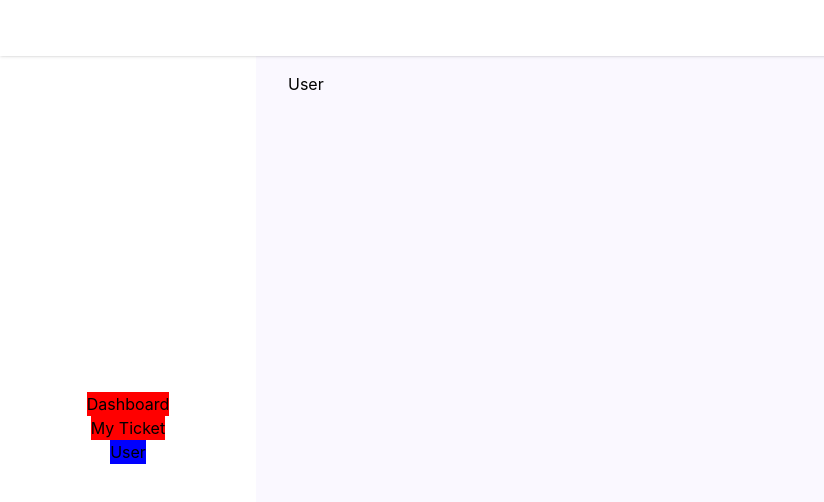
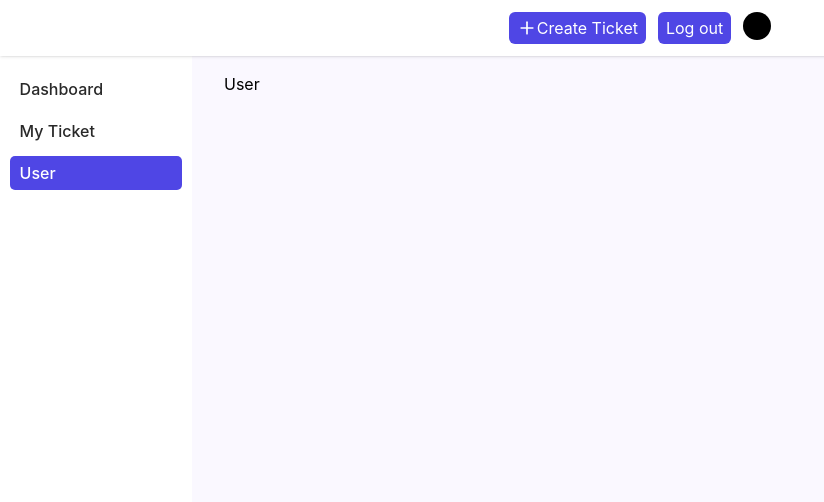
Before and after one commit to kiranTM36/IT-service-Desk, a React (Vite) app in the folder frontend/: page /user in a window 1280 px wide. Shown: the top 502 px of the page, without its empty margins (0-824 px from the left). Built offline with nearby package versions, Linux system fonts and the light colour scheme; no server answers.

Commit message:
user slice

```diff
--- a/frontend/src/App.tsx
+++ b/frontend/src/App.tsx
@@ -5,6 +5,7 @@ import Auth from './auth/Auth'
 import Login from './auth/Login'
 import Signup from './auth/Signup'
 import User from './pages/User'
+import Create from './ticket/Create'
 
 
 const App = () => {
@@ -15,6 +16,7 @@ const App = () => {
 
         <Route path='/' element={<Home />} >
           <Route path='/ticket' element={<Ticket />} />
+          <Route path='/create' element={<Create />} />
           <Route path='/user' element={<User />} />
         </Route>
 
--- a/frontend/src/Home.tsx
+++ b/frontend/src/Home.tsx
@@ -7,7 +7,7 @@ const Home = () => {
     <div>
         <Navbar />
 
-        <div className='mt-[7vh] h-[93vh] grid grid-cols-[20%_80%]'>
+        <div className='mt-[7vh] h-[93vh] grid grid-cols-[15%_85%]'>
             <Sidenav />
 
             <div className='px-8 py-4 bg-[#FAF8FF] h-full overflow-x-hidden overflow-y-auto'>
--- a/frontend/src/components/Navbar.tsx
+++ b/frontend/src/components/Navbar.tsx
@@ -1,8 +1,43 @@
+import { Plus } from "lucide-react"
+import { useDispatch, useSelector } from "react-redux"
+import { Link } from "react-router-dom"
+import { type AppDispatch, type RootState } from "../store/store"
+import { logOutAction } from "../store/userSlice"
+import { useEffect } from "react"
+
 const Navbar = () => {
+
+  const dispatch = useDispatch<AppDispatch>()
+  const { user } = useSelector((state: RootState) => state.user);
+
+
+const handleLogout = async() => {
+  await dispatch(logOutAction())
+}
+
   return (
-    <div className="h-[7vh] bg-white w-full shadow fixed top-0 left-0 z-10">
+    <div className="h-[7vh] bg-white w-full shadow fixed top-0 left-0 z-10 flex justify-center items-center">
+      <div>
 
+      </div>
+
+
+      <div className="flex gap-3">
+
+        <Link to='/create'>
+          <button className="bg-[#4F46E5] flex justify-center items-center px-2 py-1 text-white rounded-md"><Plus size={20} /> Create Ticket</button>
+        </Link>
+
+        <Link to='/'>
+          <button className="bg-[#4F46E5] flex justify-center items-center px-2 py-1 text-white rounded-md" onClick={handleLogout}>Log out</button>
+        </Link>
+
+        <div className="rounded-full bg-black h-7 w-7">
+
+        </div>
+      </div>
     </div>
+
   )
 }
 
--- a/frontend/src/components/Sidenav.tsx
+++ b/frontend/src/components/Sidenav.tsx
@@ -2,10 +2,10 @@ import { Link, NavLink } from "react-router-dom"
 
 const Sidenav = () => {
   return (
-    <div className='h-full w-full shadow flex justify-center items-center flex-col'>
-        <NavLink to='/' className={({isActive}) => ` ${isActive ? 'active' : 'inActive'}`}>Dashboard</NavLink>
-        <NavLink to='/ticket' className={({isActive}) => ` ${isActive ? 'active' : 'inActive'}`}>My Ticket</NavLink>
-        <NavLink to='/user' className={({isActive}) => ` ${isActive ? 'active' : 'inActive'}`}>User</NavLink>
+    <div className='h-full w-full shadow flex justify-start items-center flex-col py-4 gap-2'>
+        <NavLink to='/' className={({isActive}) => `default ${isActive ? 'inActive' : ''}`}>Dashboard</NavLink>
+        <NavLink to='/ticket' className={({isActive}) => `default ${isActive ? 'inActive' : ''}`}>My Ticket</NavLink>
+        <NavLink to='/user' className={({isActive}) => ` default ${isActive ? 'inActive' : ''}`}>User</NavLink>
     </div>
   )
 }
--- a/frontend/src/index.css
+++ b/frontend/src/index.css
@@ -1,9 +1,14 @@
 @import "tailwindcss";
 
-.active{
-    background-color: blue;
+.default{
+    color: rgb(41, 41, 41);
+    width: 90%;
+    padding: 5px 10px;
+    border-radius: 5px;
+    font-weight: 500;
 }
 
 .inActive{
-    background-color: red;
+    background-color: #4F46E5;
+    color: white;
 }
--- a/frontend/src/store/userSlice.ts
+++ b/frontend/src/store/userSlice.ts
@@ -10,23 +10,23 @@ export interface userData {
 }
 
 interface userInfo {
-    id : number
-    username: string
-    email: string
-    password: string
+    id: number;
+    email: string;
+    role: string;
+    profile: string | null;
 }
 
 interface userState {
     users : userInfo[],
     user : userInfo | null,
-    token : string
+    token : string | null
     status : string
 }
 
 const initialState : userState = {
     users : [],
     user : null,
-    token : '',
+    token : null,
     status: ''
 }
 
@@ -37,7 +37,8 @@ const userSlice = createSlice({
         setUsers (state , action : PayloadAction <userInfo[]>){
             state.users = action.payload
         },
-        setUser (state , action : PayloadAction <userInfo>){
+        setUser (state , action : PayloadAction <userInfo | null>){
+            console.log("setUser payload:", action.payload);
             state.user = action.payload
         },
         setToken (state , action : PayloadAction <string>){
@@ -52,25 +53,30 @@ const userSlice = createSlice({
 export const { setUser , setUsers , setToken , setStatus } = userSlice.actions
 export default userSlice.reducer
 
-export function LoginAction(data : userData){
-    return async function LoginThunk(dispatch:AppDispatch) {
-        dispatch(setStatus(status.LOADING))
+export function LoginAction(data: userData) {
+    return async function LoginThunk(dispatch: AppDispatch) {
+        dispatch(setStatus(status.LOADING));
+
         try {
-            const response = await axios.post('http://localhost:5555/user/login' ,data , {
-                withCredentials : true
-            })
+            const response = await axios.post(
+                'http://localhost:5555/user/login',
+                data,
+                { withCredentials: true }
+            );
 
-            if(response.status >= 200 && response.status <300 ){
-                dispatch(setUser(response.data.data))
-                dispatch(setToken(response.data.token))
-                dispatch(setStatus(status.SUCCESS))
-            }
+            console.log("Response:", response.data);
+            console.log("User:", response.data.data);
+            console.log("Backend user:", response.data.data);
+
+            dispatch(setUser(response.data.data));
+            dispatch(setToken(response.data.token));
+            dispatch(setStatus(status.SUCCESS));
 
         } catch (error) {
-            console.log(error);
-            dispatch(setStatus(status.ERRROR))
+            console.error("Login failed:", error);
+            dispatch(setStatus(status.ERRROR));
         }
-    }
+    };
 }
 
 export function signupAction(data : userData){
@@ -103,10 +109,27 @@ export function getAllUser(){
                 dispatch(setUsers(response.data.data))
                 dispatch(setStatus(status.SUCCESS))
             }
-            dispatch(setStatus(status.ERRROR))
         } catch (error) {
             console.log(error);
             dispatch(setStatus(status.ERRROR))
         }
     }
 }
+
+export function logOutAction(){
+    return async function logoutThunk(dispatch:AppDispatch) {
+        console.log("clicked");
+
+        try {
+            const response = await axios.post('http://localhost:5555/user/logout', {}, {
+                withCredentials : true
+            })
+
+            if(response.status === 200){
+                dispatch(setUser(null))
+            }
+        } catch (error) {
+
+        }
+    }
+}
--- /dev/null
+++ b/frontend/src/ticket/Create.tsx
@@ -0,0 +1,9 @@
+import Ticketform from './Ticketform'
+
+const Create = () => {
+  return (
+    <Ticketform name='Create' />
+  )
+}
+
+export default Create
--- a/frontend/src/ticket/Ticketform.tsx
+++ b/frontend/src/ticket/Ticketform.tsx
@@ -4,7 +4,16 @@ import React, { useEffect, useState } from "react"
 import { getAllCategory } from "../store/categorySlice"
 import { FileText, Send } from "lucide-react"
 
-const Ticketform = () => {
+interface ticketData{
+
+}
+
+interface ticketProps{
+    name : string
+}
+
+
+const Ticketform:React.FC<ticketProps> = ({name}) => {
 
     const classInput = "bg-gray-50 border border-gray-200 text-sm w-full px-4 py-3 rounded-md outline-none transition-all duration-200 focus:ring-1 focus:bg-white focus:border-blue-500 focus:ring-blue-100"
     const optionDiv = "w-1/3 border border-gray-200 shadow rounded-lg px-3 py-2 cursor-pointer transition-all mb-[3vh]"
@@ -65,7 +74,7 @@ const Ticketform = () => {
                     <span className="h-2 w-2 rounded-full bg-blue-500" />
                     IT SERVICE DESK
                 </span>
-                <h1 className="font-medium text-4xl">Create a support ticket</h1>
+                <h1 className="font-medium text-4xl">{name} a support ticket</h1>
                 <span className="text-[14px] font-normal">Tell us what's happening out IT team wiil investigate and resolve it promptly</span>
             </div>
 
```
Also changed, not shown: 2 other files (tests, documents, lock files or other folders).
